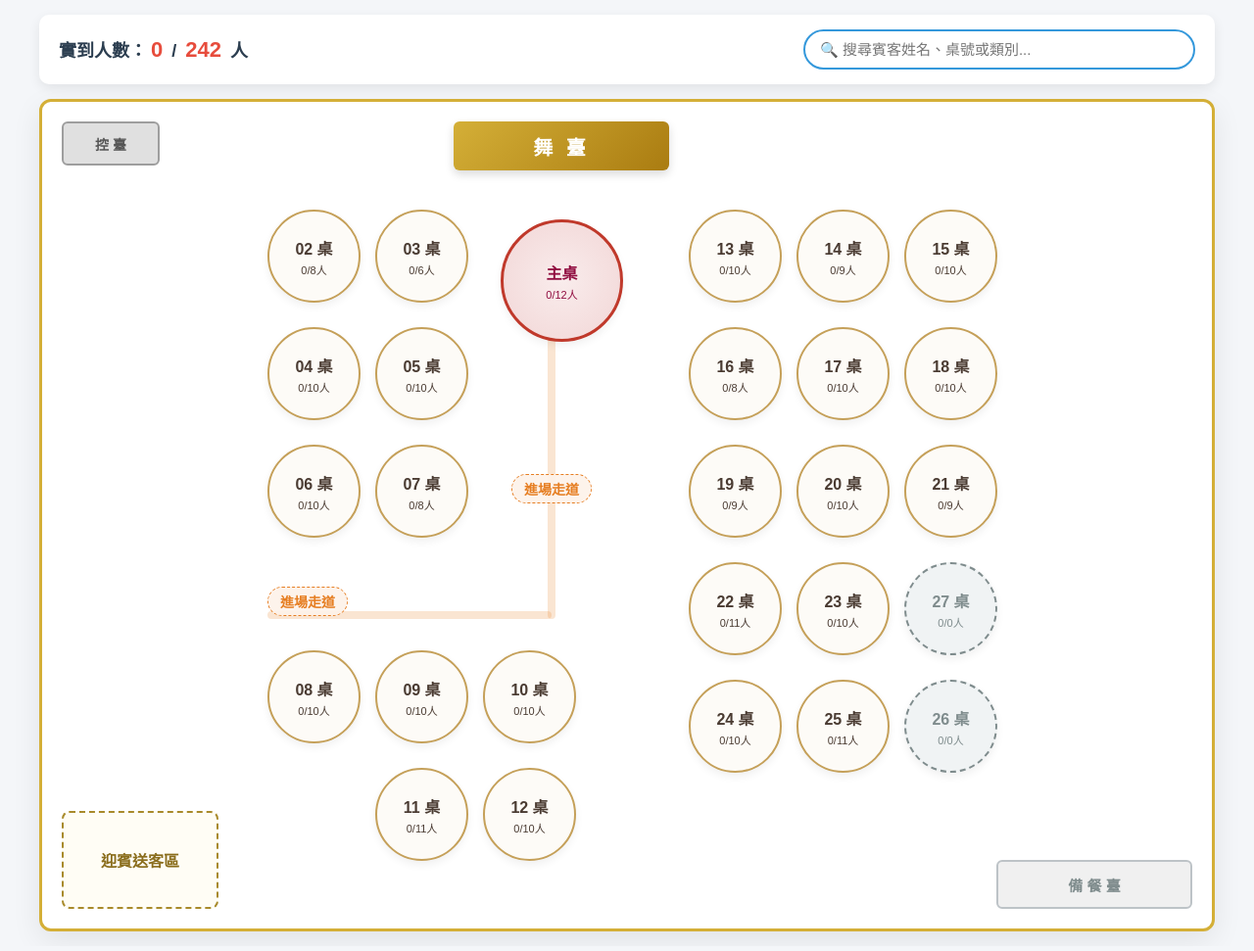
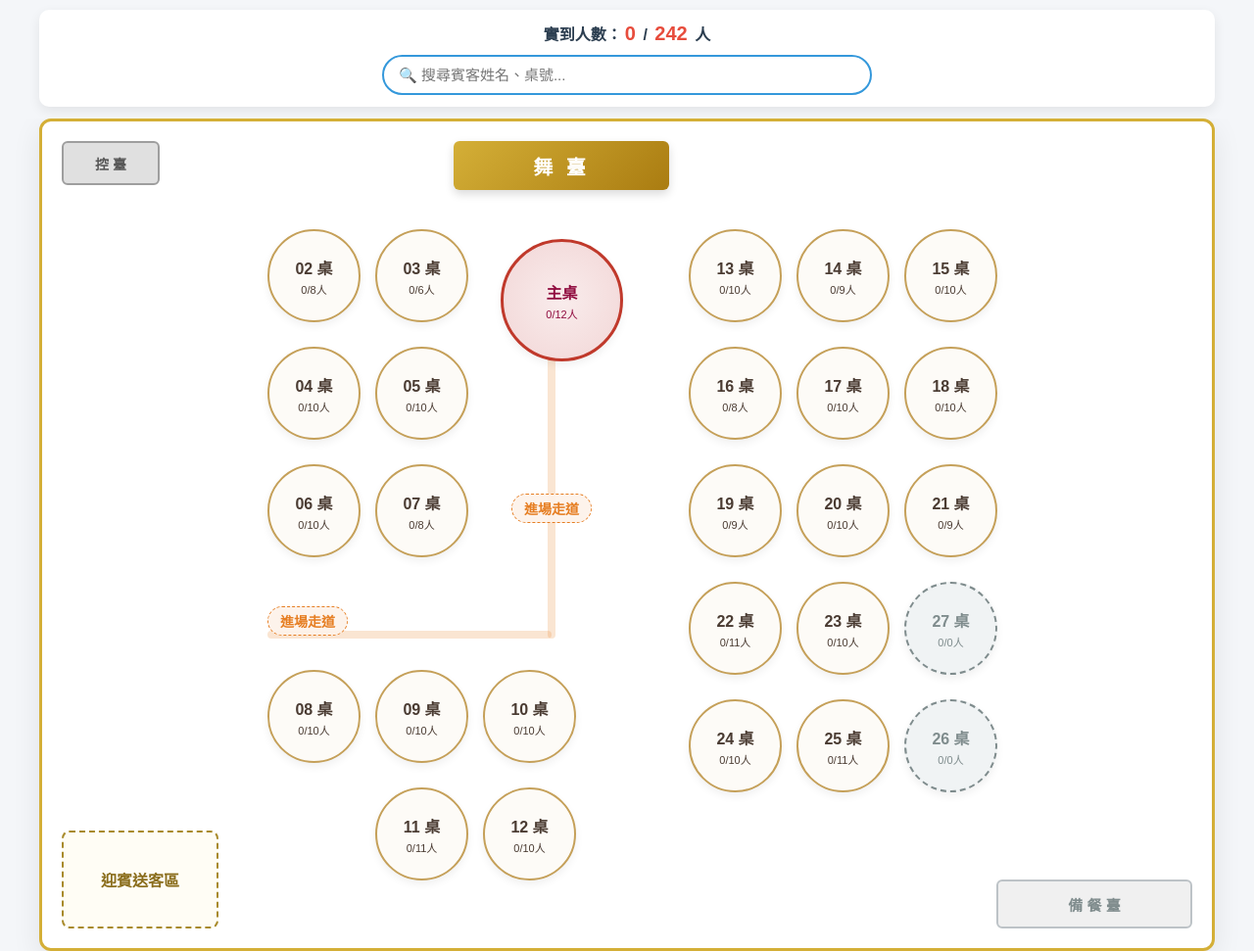
Before and after one commit to yenyen0102/jonlian-wedding-app, a plain HTML site: page index.html in a window 1280 px wide. Shown: the whole page at 98% size. Drawn offline with Linux system fonts and the light colour scheme.

Commit message:
Update index.html

```diff
--- a/index.html
+++ b/index.html
@@ -2,21 +2,21 @@
 <html lang="zh-TW">
 <head>
     <meta charset="UTF-8">
-    <meta name="viewport" content="width=device-width, initial-scale=1.0">
+    <meta name="viewport" content="width=device-width, initial-scale=1.0, maximum-scale=1.0, user-scalable=no">
     <title>婚宴招待報到系統</title>
     <style>
         * { box-sizing: border-box; margin: 0; padding: 0; font-family: "PingFang TC", "Microsoft JhengHei", sans-serif; }
-        body { background-color: #f4f6f9; color: #333; padding: 15px; display: flex; flex-direction: column; align-items: center; }
+        body { background-color: #f4f6f9; color: #333; padding: 10px; display: flex; flex-direction: column; align-items: center; overflow-x: hidden; }
 
         /* 頂部控制與數據統計區 */
         .header-panel {
-            width: 100%; max-width: 1200px; background: #fff; padding: 15px 20px; border-radius: 10px;
-            box-shadow: 0 4px 12px rgba(0,0,0,0.08); margin-bottom: 15px; display: flex;
-            flex-wrap: wrap; justify-content: space-between; align-items: center; gap: 15px;
+            width: 100%; max-width: 1200px; background: #fff; padding: 12px 15px; border-radius: 10px;
+            box-shadow: 0 4px 12px rgba(0,0,0,0.08); margin-bottom: 12px; display: flex;
+            flex-direction: column; gap: 10px; align-items: center;
         }
-        .stats { font-size: 18px; font-weight: bold; color: #2c3e50; }
-        .stats span { color: #e74c3c; font-size: 22px; margin: 0 4px; }
-        .search-box { position: relative; flex-grow: 1; max-width: 400px; }
+        .stats { font-size: 16px; font-weight: bold; color: #2c3e50; text-align: center; }
+        .stats span { color: #e74c3c; font-size: 20px; margin: 0 3px; }
+        .search-box { position: relative; width: 100%; max-width: 500px; }
         .search-box input {
             width: 100%; padding: 10px 15px; border: 2px solid #3498db; border-radius: 25px;
             font-size: 15px; outline: none; transition: 0.3s;
@@ -28,11 +28,20 @@
         .search-item { padding: 10px 15px; border-bottom: 1px solid #eee; display: flex; justify-content: space-between; align-items: center; cursor: pointer; }
         .search-item:hover { background-color: #f1f8ff; }
 
+        /* 外層對齊與縮放容器 */
+        .scaler-wrapper {
+            width: 100%;
+            display: flex;
+            justify-content: center;
+            align-items: flex-start;
+            overflow: hidden;
+        }
+
         /* 會場地圖容器 */
         .venue-container {
             width: 1200px; height: 850px; background-color: #ffffff; border: 3px solid #d4af37;
             border-radius: 12px; position: relative; box-shadow: 0 10px 30px rgba(0,0,0,0.08);
-            overflow: hidden; flex-shrink: 0;
+            overflow: hidden; flex-shrink: 0; transform-origin: top center;
         }
 
         /* 設施與設施標籤 */
@@ -87,23 +96,23 @@
         /* 彈窗 Modal */
         .modal-overlay {
             position: fixed; top: 0; left: 0; width: 100%; height: 100%; background: rgba(0,0,0,0.5);
-            display: none; justify-content: center; align-items: center; z-index: 2000;
+            display: none; justify-content: center; align-items: center; z-index: 2000; padding: 15px;
         }
         .modal {
-            background: #fff; width: 90%; max-width: 500px; border-radius: 12px; padding: 20px;
-            box-shadow: 0 10px 25px rgba(0,0,0,0.2); max-height: 85vh; display: flex; flex-direction: column;
+            background: #fff; width: 100%; max-width: 450px; border-radius: 12px; padding: 20px;
+            box-shadow: 0 10px 25px rgba(0,0,0,0.2); max-height: 80vh; display: flex; flex-direction: column;
         }
         .modal-header { display: flex; justify-content: space-between; align-items: center; border-bottom: 2px solid #f0f0f0; padding-bottom: 10px; margin-bottom: 15px; }
-        .modal-title { font-size: 20px; font-weight: bold; color: #2c3e50; }
+        .modal-title { font-size: 18px; font-weight: bold; color: #2c3e50; }
         .close-btn { font-size: 24px; cursor: pointer; color: #aaa; border: none; background: none; }
         .modal-body { overflow-y: auto; flex-grow: 1; }
-        .guest-row { display: flex; justify-content: space-between; align-items: center; padding: 10px; border-bottom: 1px solid #f9f9f9; }
+        .guest-row { display: flex; justify-content: space-between; align-items: center; padding: 10px 0; border-bottom: 1px solid #f9f9f9; }
         .guest-info { display: flex; flex-direction: column; }
-        .guest-name { font-size: 16px; font-weight: bold; }
+        .guest-name { font-size: 15px; font-weight: bold; }
         .guest-cat { font-size: 12px; color: #7f8c8d; }
         .checkin-btn {
             padding: 6px 14px; border: none; border-radius: 20px; font-weight: bold; cursor: pointer;
-            background-color: #e74c3c; color: #fff; transition: 0.2s;
+            background-color: #e74c3c; color: #fff; transition: 0.2s; font-size: 13px;
         }
         .checkin-btn.checked { background-color: #2ecc71; }
     </style>
@@ -115,11 +124,12 @@
         實到人數：<span id="arrived-count">0</span> / <span id="total-count">0</span> 人
     </div>
     <div class="search-box">
-        <input type="text" id="search-input" placeholder="🔍 搜尋賓客姓名、桌號或類別..." oninput="handleSearch()">
+        <input type="text" id="search-input" placeholder="🔍 搜尋賓客姓名、桌號..." oninput="handleSearch()">
         <div id="search-results" class="search-results" style="display: none;"></div>
     </div>
 </div>
 
+<div class="scaler-wrapper" id="scaler-wrapper">
     <div class="venue-container" id="venue">
         <div class="stage">舞 臺</div>
         <div class="control-desk">控 臺</div>
@@ -130,6 +140,7 @@
         <div class="path-line-v"></div>
         <div class="walkway-label walkway-main">進場走道</div>
         <div class="walkway-label walkway-side">進場走道</div>
+    </div>
 </div>
 
 <div class="modal-overlay" id="modal-overlay">
@@ -143,7 +154,6 @@
 </div>
 
 <script>
-// 賓客名單與座位資料
 const rawGuestData = [
     { name: "新郎", table: 1, cat: "主桌" }, { name: "新娘", table: 1, cat: "主桌" }, { name: "新郎媽媽", table: 1, cat: "主桌" }, { name: "昶佑外公", table: 1, cat: "主桌" }, { name: "昶佑外婆", table: 1, cat: "主桌" }, { name: "江偉昌", table: 1, cat: "主桌" }, { name: "洪宜均", table: 1, cat: "主桌" }, { name: "新娘媽媽", table: 1, cat: "主桌" }, { name: "新娘爸爸", table: 1, cat: "主桌" }, { name: "新娘阿嬤", table: 1, cat: "主桌" }, { name: "新娘阿公", table: 1, cat: "主桌" }, { name: "新娘舅舅", table: 1, cat: "主桌" },
     { name: "簡凡恩", table: 2, cat: "新郎家人1" }, { name: "簡予希", table: 2, cat: "新郎家人1" }, { name: "洪耿強", table: 2, cat: "新郎家人1" }, { name: "江晟愷", table: 2, cat: "新郎家人1" }, { name: "江芯辰", table: 2, cat: "新郎家人1" }, { name: "大姑姑", table: 2, cat: "新郎家人1" }, { name: "球球", table: 2, cat: "新郎家人1" }, { name: "新郎弟弟", table: 2, cat: "新郎家人1" },
@@ -172,25 +182,19 @@ const rawGuestData = [
     { name: "許夏賓", table: 25, cat: "榮星大家庭6" }, { name: "林吟潔", table: 25, cat: "榮星大家庭6" }, { name: "鄭歆樺", table: 25, cat: "榮星大家庭6" }, { name: "葉頌興", table: 25, cat: "榮星大家庭6" }, { name: "陳乙瑄", table: 25, cat: "榮星大家庭6" }, { name: "林秋冠", table: 25, cat: "榮星大家庭6" }, { name: "鄭淑芬", table: 25, cat: "榮星大家庭6" }, { name: "陳威勳", table: 25, cat: "榮星大家庭6" }, { name: "黃巧馨", table: 25, cat: "榮星大家庭6" }, { name: "邱彥瑋", table: 25, cat: "榮星大家庭6" }, { name: "邱主竭(小孩)", table: 25, cat: "榮星大家庭6" }
 ];
 
-// 桌子座標及佈局設定
 const tableLayouts = [
     { id: 1, name: "主桌", type: "main", top: 120, left: 468 },
-    // 左側桌區
     { id: 2, name: "02 桌", type: "guest", top: 110, left: 230 },
     { id: 3, name: "03 桌", type: "guest", top: 110, left: 340 },
     { id: 4, name: "04 桌", type: "guest", top: 230, left: 230 },
     { id: 5, name: "05 桌", type: "guest", top: 230, left: 340 },
     { id: 6, name: "06 桌", type: "guest", top: 350, left: 230 },
     { id: 7, name: "07 桌", type: "guest", top: 350, left: 340 },
-    // 橫向走道下方 (第四列)
     { id: 8, name: "08 桌", type: "guest", top: 560, left: 230 },
     { id: 9, name: "09 桌", type: "guest", top: 560, left: 340 },
     { id: 10, name: "10 桌", type: "guest", top: 560, left: 450 },
-    // 第五列 (延伸)
     { id: 11, name: "11 桌", type: "guest", top: 680, left: 340 },
     { id: 12, name: "12 桌", type: "guest", top: 680, left: 450 },
-
-    // 右側桌區
     { id: 13, name: "13 桌", type: "guest", top: 110, left: 660 },
     { id: 14, name: "14 桌", type: "guest", top: 110, left: 770 },
     { id: 15, name: "15 桌", type: "guest", top: 110, left: 880 },
@@ -200,22 +204,35 @@ const tableLayouts = [
     { id: 19, name: "19 桌", type: "guest", top: 350, left: 660 },
     { id: 20, name: "20 桌", type: "guest", top: 350, left: 770 },
     { id: 21, name: "21 桌", type: "guest", top: 350, left: 880 },
-    // 第四列 (預備桌區)
     { id: 22, name: "22 桌", type: "guest", top: 470, left: 660 },
     { id: 23, name: "23 桌", type: "guest", top: 470, left: 770 },
     { id: 27, name: "27 桌", type: "backup", top: 470, left: 880 },
-    // 第五列
     { id: 24, name: "24 桌", type: "guest", top: 590, left: 660 },
     { id: 25, name: "25 桌", type: "guest", top: 590, left: 770 },
     { id: 26, name: "26 桌", type: "backup", top: 590, left: 880 }
 ];
 
-// 初始化報到狀態
 let checkInStatus = JSON.parse(localStorage.getItem('wedding_checkin_status')) || {};
+
+function autoScale() {
+    const venue = document.getElementById('venue');
+    const wrapper = document.getElementById('scaler-wrapper');
+    const screenWidth = window.innerWidth - 20; // 扣除 padding
+    const baseWidth = 1200;
+    const baseHeight = 850;
+
+    let scale = screenWidth / baseWidth;
+    if (scale > 1) scale = 1; // 電腦大螢幕保持 1:1
+
+    venue.style.transform = `scale(${scale})`;
+    wrapper.style.height = `${baseHeight * scale}px`;
+}
 
 function init() {
     renderVenue();
     updateStats();
+    autoScale();
+    window.addEventListener('resize', autoScale);
 }
 
 function renderVenue() {
@@ -281,7 +298,6 @@ function openModal(tableId) {
 
 function closeModal() {
     document.getElementById('modal-overlay').style.display = 'none';
-    // 重新渲染桌位狀態數字
     document.getElementById('venue').querySelectorAll('.table').forEach(e => e.remove());
     renderVenue();
 }
```
Lines whose indentation alone changed are shown as unchanged.
